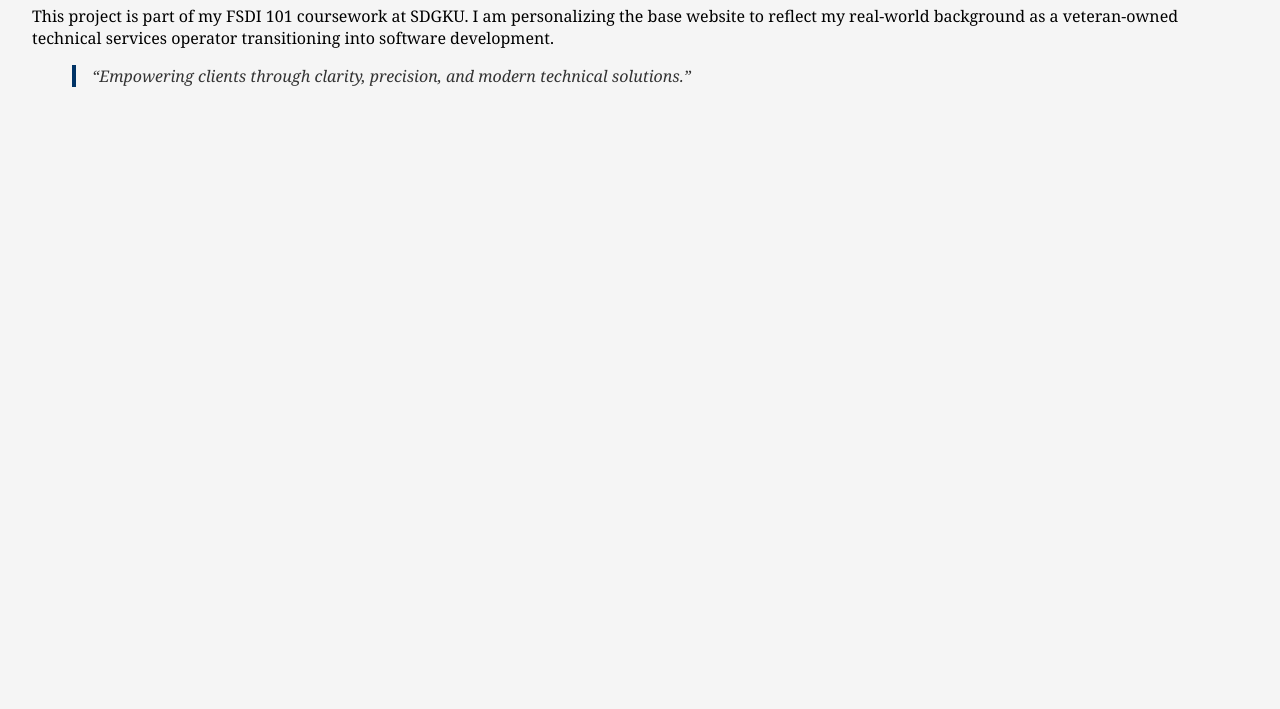
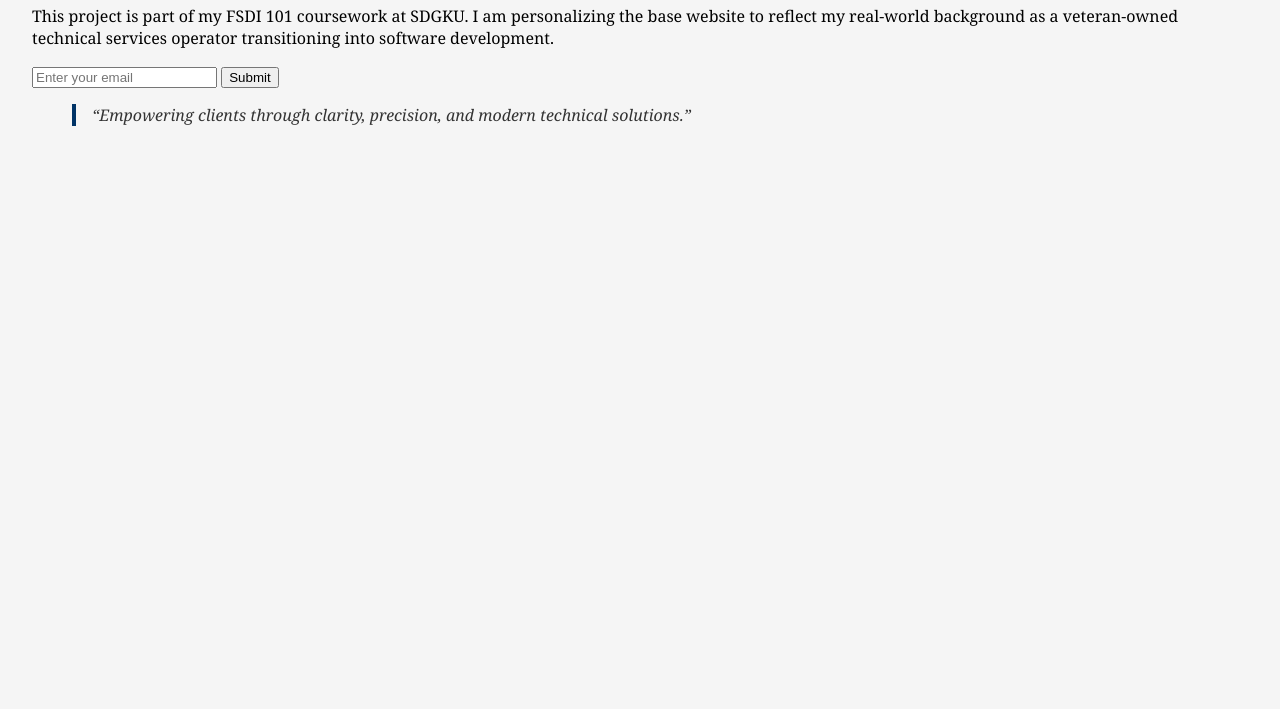
Before and after one commit to TStrubell/fsdi101-ch68-class1-asgnmnt1-strubell, a plain HTML site: page index.html in a window 1280 px wide. Shown: the part 91-800 px from the top of the page. Drawn offline with Linux system fonts and the light colour scheme.

Commit message:
Update index.html

```diff
--- a/index.html
+++ b/index.html
@@ -10,10 +10,14 @@
 
     <p>
         This project is part of my FSDI 101 coursework at SDGKU.
-        I am personalizing the base website to reflect my real-world
-        background as a veteran-owned technical services operator
-        transitioning into software development.
+        I am personalizing the base website to reflect my real-world background as a veteran-owned technical services operator transitioning into software development.
     </p>
+
+    <!-- Simple Form for validation screenshot -->
+    <form>
+        <input type="email" required placeholder="Enter your email">
+        <button>Submit</button>
+    </form>
 
     <blockquote>
         “Empowering clients through clarity, precision, and modern technical solutions.”
```
